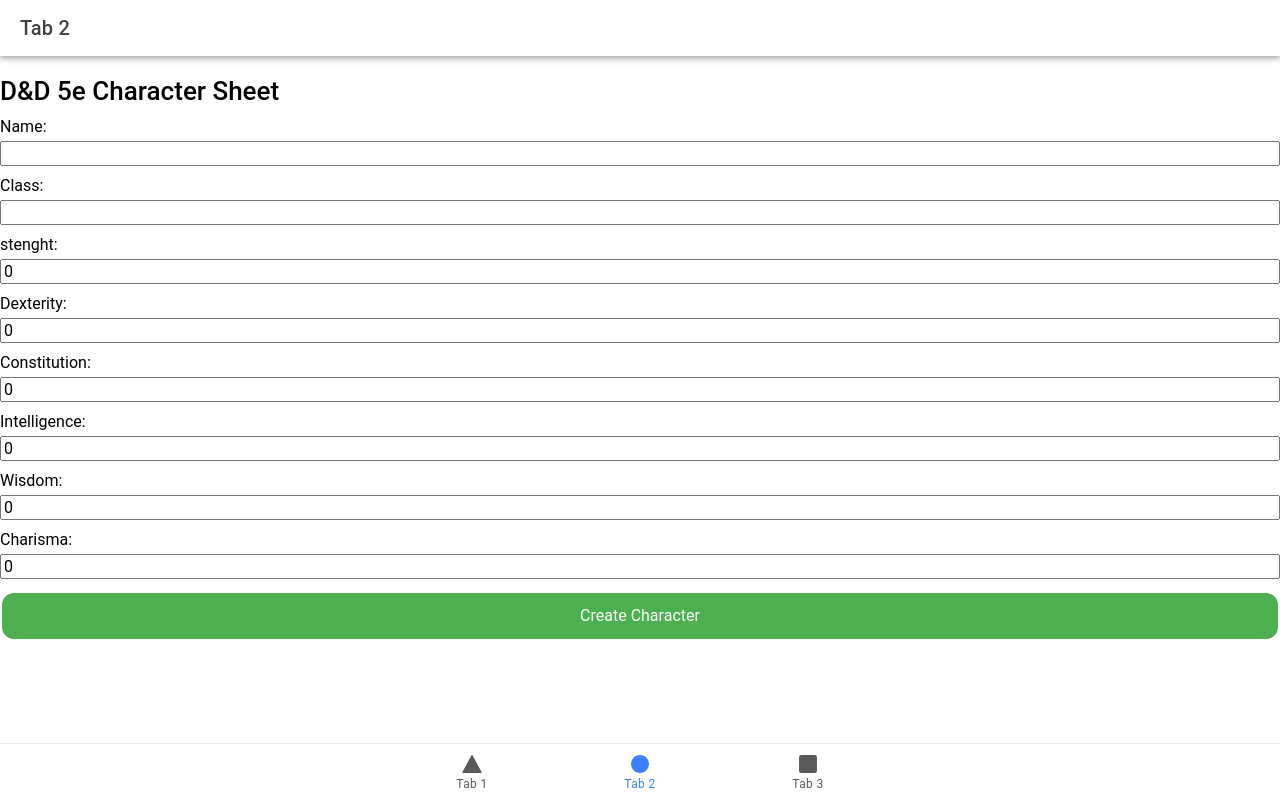
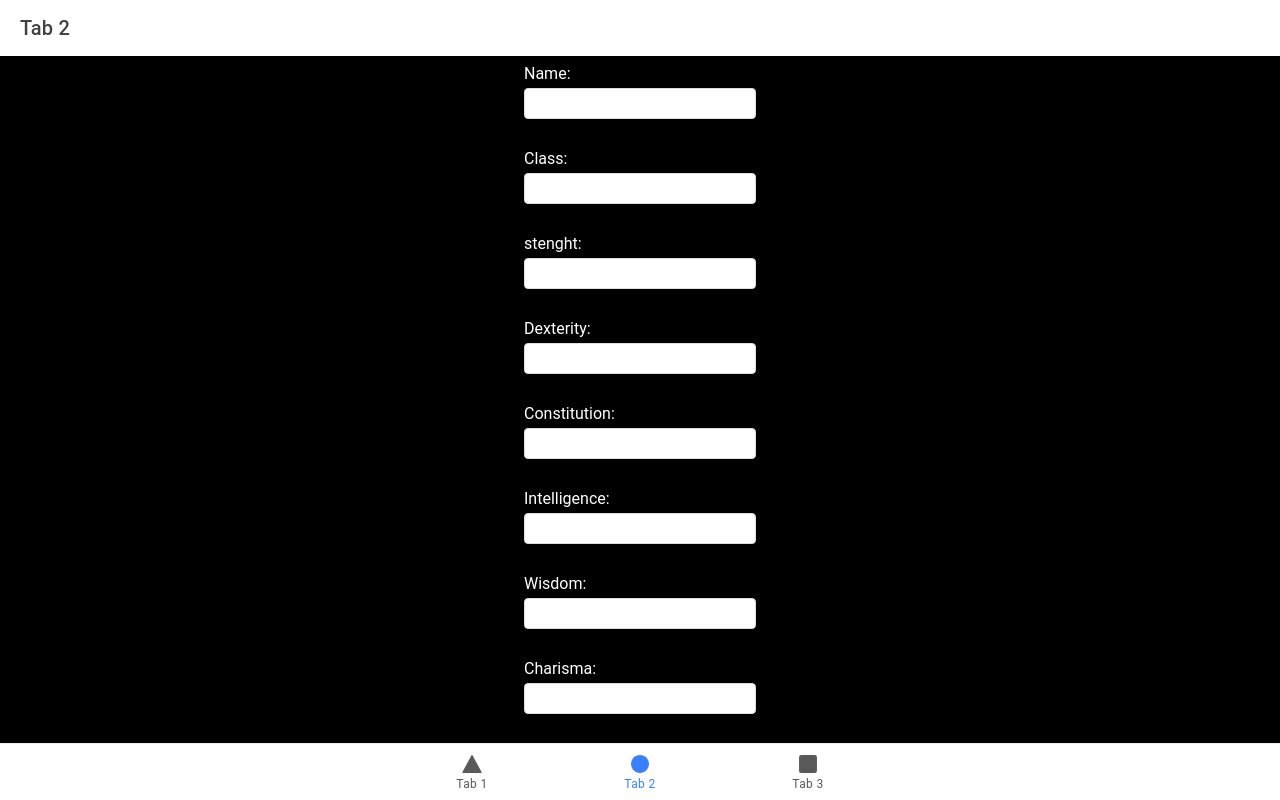
Before and after one commit to CraigThomasson/myApp, a React (Vite) app: page /tab2 in a window 1280 px wide. Built offline with nearby package versions, Linux system fonts and the light colour scheme.

Commit message:
update styling for character form and character sheet

```diff
--- /dev/null
+++ b/src/components/containers/DisplayCharacterSheet.css
@@ -0,0 +1,9 @@
+.container {
+    display: flex;
+    flex-direction: column;
+    padding: 20px;
+    background-color: black;
+    color: white;
+    height: 100vh;
+    box-sizing: border-box;
+}
--- a/src/components/containers/DisplayCharacterSheet.tsx
+++ b/src/components/containers/DisplayCharacterSheet.tsx
@@ -1,12 +1,14 @@
 import React, { useState } from 'react';
 import CharacterForm from '../forms/CharacterForm';
 import CharacterSheet from '../character-sheet/CharacterSheet';
+
+import './DisplayCharacterSheet.css';
 
 const DisplayCharacterSheet: React.FC = () => {
   const [character, setCharacter] = useState<any | null>(null);
 
   return (
-    <div>
+    <div className="container">
       <h1>D&D 5e Character Sheet</h1>
       {!character ? (
         <CharacterForm onSubmit={setCharacter} />
--- a/src/components/forms/CharacterForm.css
+++ b/src/components/forms/CharacterForm.css
@@ -8,4 +8,5 @@
     display: flex;
     flex-direction: column;
     gap: 5px;
+    align-items: flex-start;
 }
```
